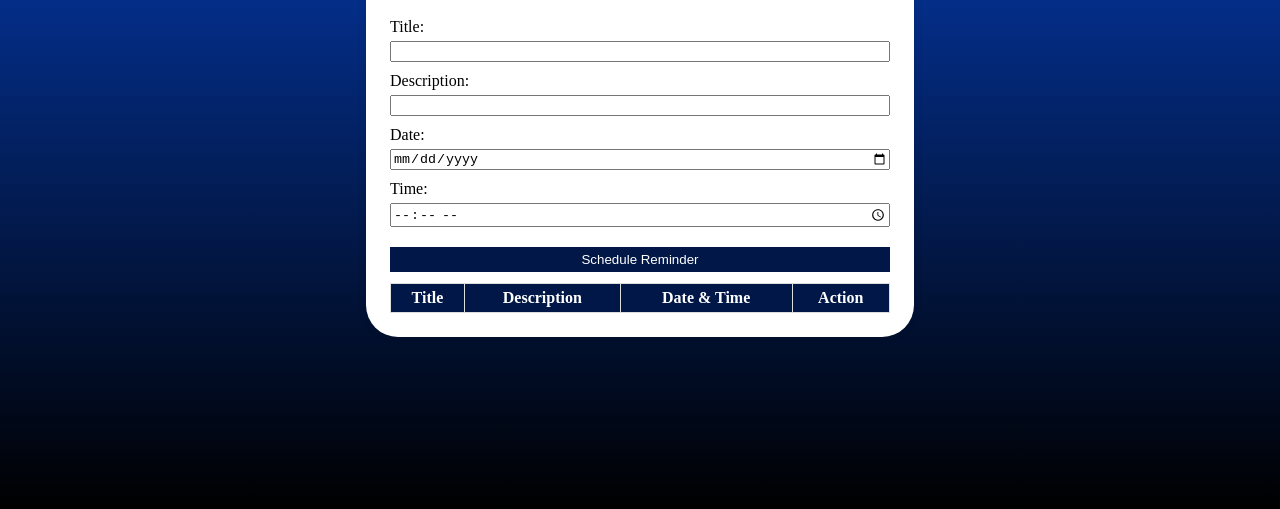
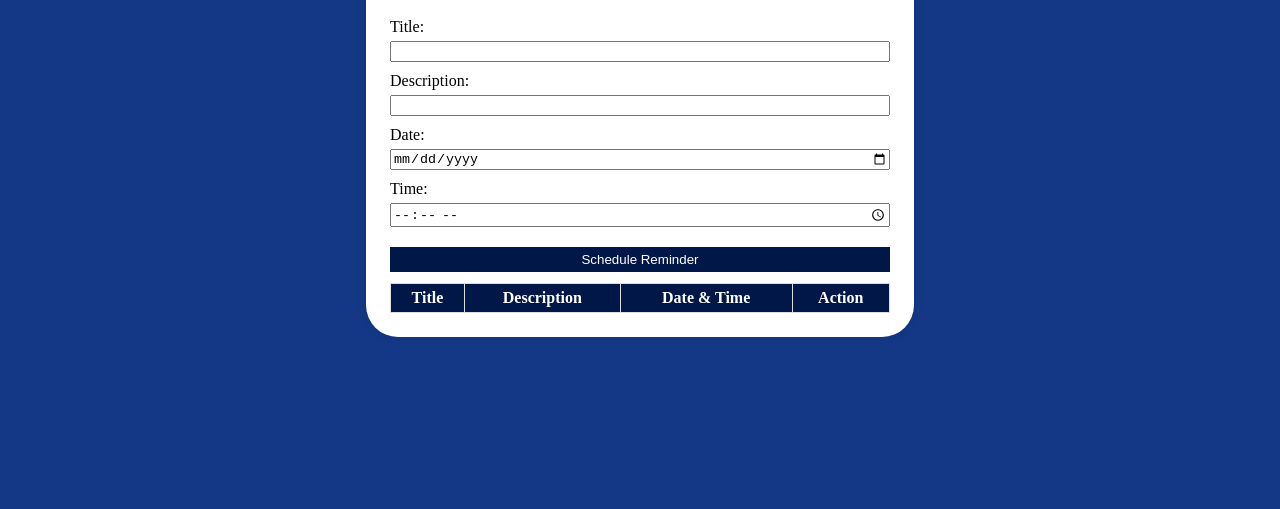
Before and after one commit to theraaajj/Reminder-App, a plain HTML site: page index.html in a window 1280 px wide. Shown: the part 291-800 px from the top of the page. Drawn offline with Linux system fonts and the light colour scheme.

Commit message:
Update index.html

```diff
--- a/index.html
+++ b/index.html
@@ -11,7 +11,7 @@
             flex-direction: column;
             justify-content: space-evenly;
             align-items: center;
-            background: linear-gradient(0deg, black 0%, #0446d5fd 100% /*133785fd*/);
+            background-color: #133785fd;
         }
         h2{
             font-size: 2.5rem;
```
